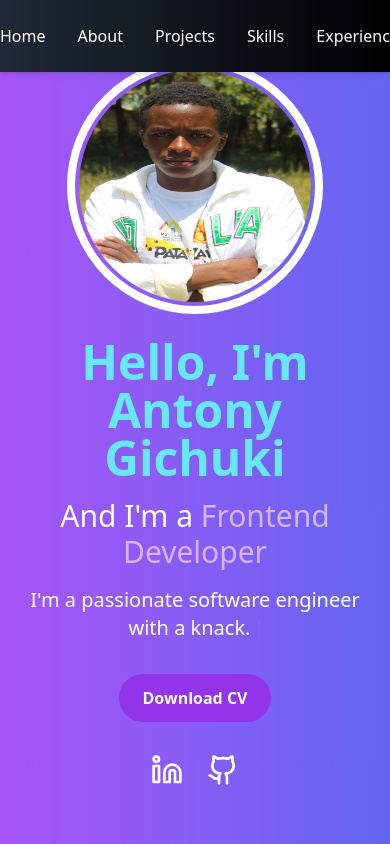
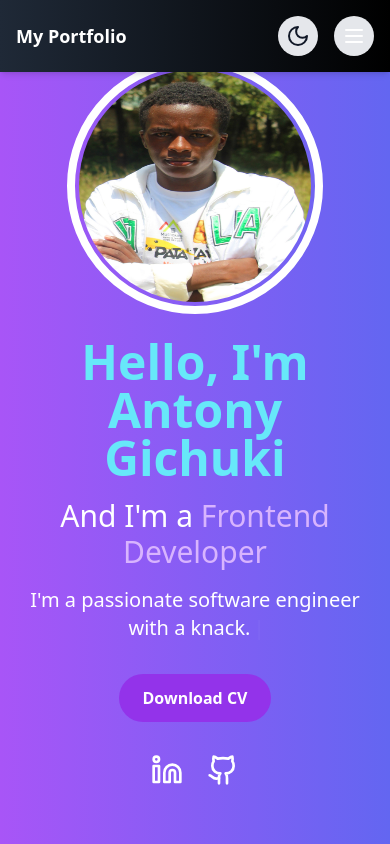
Before and after one commit to antosnizzah/my-portfolio, a React (Vite) app: page / in a window 390 px wide. Shown: the top 844 px of the page. Built offline with nearby package versions, Linux system fonts and the light colour scheme.

Commit message:
updated the navbar

```diff
--- a/src/components/Navbar.tsx
+++ b/src/components/Navbar.tsx
@@ -1,18 +1,31 @@
 import React, { useState } from 'react';
-import { Moon, Sun } from 'lucide-react';
+import { Moon, Sun, Menu } from 'lucide-react';
 
 const Navbar: React.FC = () => {
   const [darkMode, setDarkMode] = useState(false);
+  const [isMenuOpen, setIsMenuOpen] = useState(false); // State for toggling mobile menu
 
   const toggleDarkMode = () => {
     setDarkMode(!darkMode);
     document.documentElement.classList.toggle('dark', !darkMode);
   };
 
+  const toggleMenu = () => {
+    setIsMenuOpen(!isMenuOpen);
+  };
+
   return (
     <nav className="fixed top-0 left-0 right-0 z-50 bg-gradient-to-r from-gray-800 to-black text-white shadow-md py-4">
-      <div className="container mx-auto flex justify-between items-center">
-        <div className="flex space-x-8">
+      <div className="container mx-auto flex justify-between items-center px-4 md:px-8">
+        {/* Logo or Brand */}
+        <div className="flex items-center space-x-8">
+          <a href="#home" className="text-lg font-bold hover:text-gray-300">
+            My Portfolio
+          </a>
+        </div>
+
+        {/* Desktop Navigation Links */}
+        <div className="hidden md:flex space-x-8">
           <a href="#home" className="hover:text-gray-300">
             Home
           </a>
@@ -32,12 +45,53 @@ const Navbar: React.FC = () => {
             Contact
           </a>
         </div>
+
+        {/* Dark Mode Toggle and Hamburger Menu (Mobile) */}
+        <div className="flex items-center space-x-4">
+          {/* Dark Mode Toggle */}
           <button
             onClick={toggleDarkMode}
             className="p-2 rounded-full bg-gray-200 dark:bg-gray-700 transition-colors duration-300"
           >
             {darkMode ? <Sun className="w-6 h-6 text-yellow-500" /> : <Moon className="w-6 h-6 text-gray-900" />}
           </button>
+
+          {/* Hamburger Menu Icon for Mobile */}
+          <button
+            onClick={toggleMenu}
+            className="md:hidden p-2 rounded-full bg-gray-200 dark:bg-gray-700 transition-colors duration-300"
+          >
+            <Menu className="w-6 h-6 text-white" />
+          </button>
+        </div>
+      </div>
+
+      {/* Mobile Navigation Links */}
+      <div
+        className={`md:hidden transition-all duration-300 ease-in-out ${
+          isMenuOpen ? 'block' : 'hidden'
+        }`}
+      >
+        <div className="flex flex-col items-center space-y-4 py-4 bg-gray-900">
+          <a href="#home" className="hover:text-gray-300">
+            Home
+          </a>
+          <a href="#about" className="hover:text-gray-300">
+            About
+          </a>
+          <a href="#projects" className="hover:text-gray-300">
+            Projects
+          </a>
+          <a href="#skills" className="hover:text-gray-300">
+            Skills
+          </a>
+          <a href="#experience" className="hover:text-gray-300">
+            Experience
+          </a>
+          <a href="#contact" className="hover:text-gray-300">
+            Contact
+          </a>
+        </div>
       </div>
     </nav>
   );
```
Lines whose indentation alone changed are shown as unchanged.
